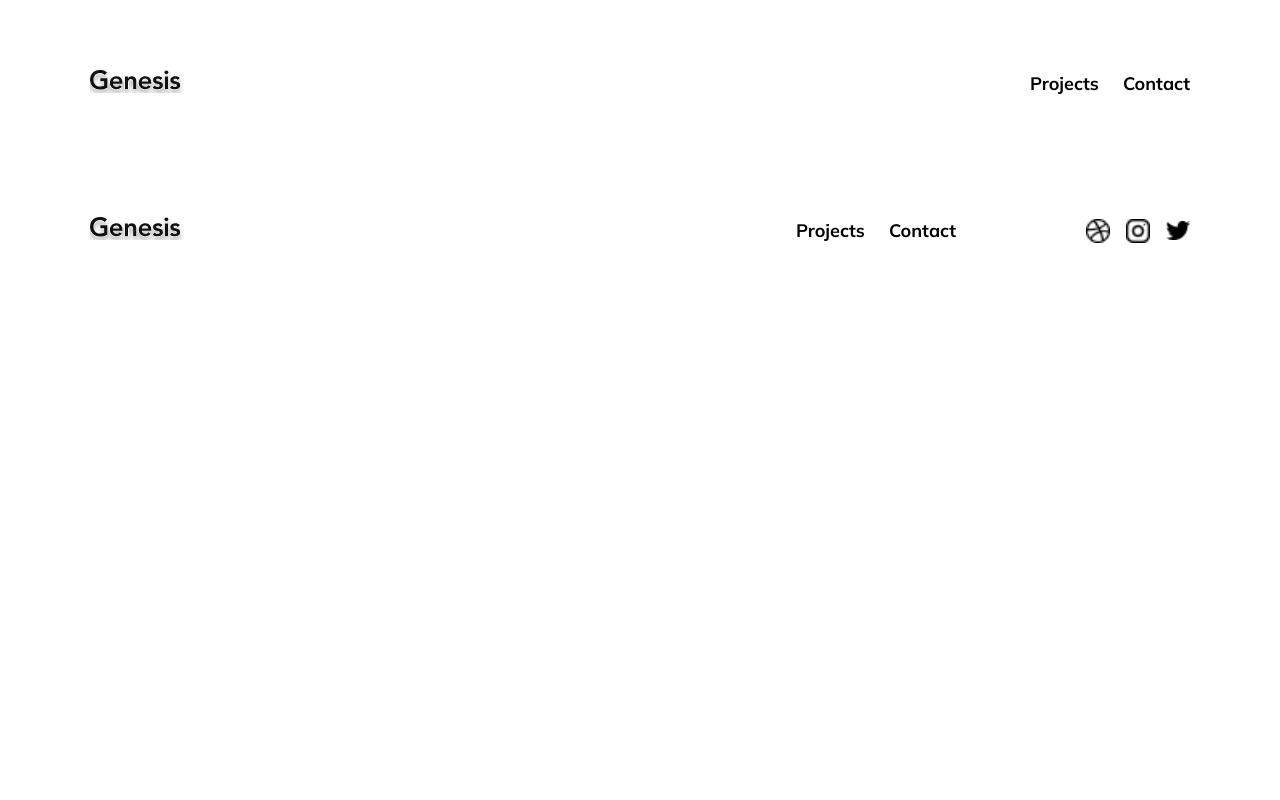
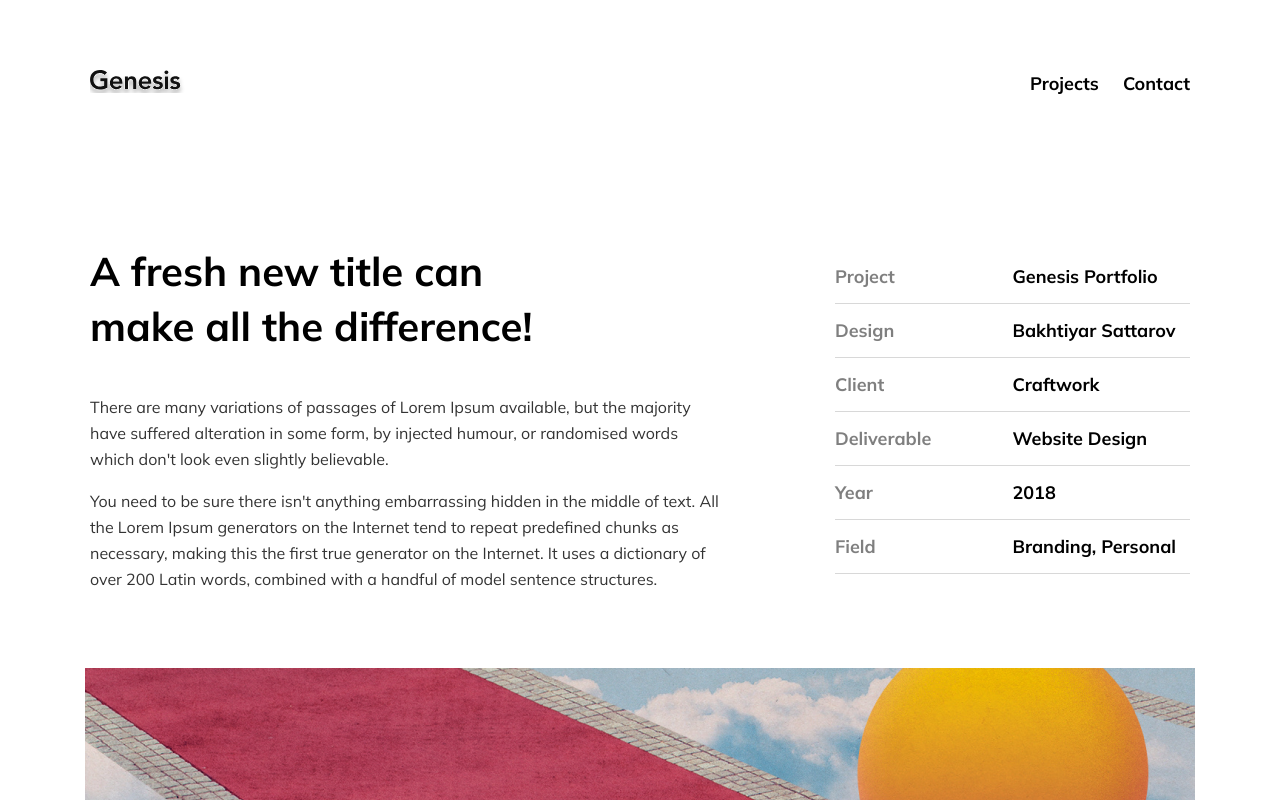
Before and after one commit to VictorKristiansson/lesson-11-css, a plain HTML site: page projects.html in a window 1280 px wide. Shown: the top 800 px of the page. Drawn offline with Linux system fonts and the light colour scheme.

Commit message:
lesson-11-css
started working on projects.html. added some html and css styling

```diff
--- a/projects.html
+++ b/projects.html
@@ -22,6 +22,50 @@
         </ul>
       </div>
     </header>
+
+
+    <!--PROJECT_MAIN-->
+<div class="projects">
+
+  <div class="projects-left">
+
+    <div class="projects-heading">
+      <h1>A fresh new title can make all the difference!</h1>
+    </div>
+
+    <div class="projects-text">
+      <p>
+        There are many variations of passages of Lorem Ipsum available,
+        but the majority have suffered alteration in some form,
+        by injected humour, or randomised words which don't look even slightly believable.
+      </p>
+      <p>
+        You need to be sure there isn't anything embarrassing hidden in the middle of text.
+        All the Lorem Ipsum generators on the Internet tend to repeat predefined chunks as necessary,
+        making this the first true generator on the Internet.
+        It uses a dictionary of over 200 Latin words, combined with a handful of model sentence structures.
+      </p>
+    </div>
+  </div>
+
+  <div class="projects-right">
+    <ul class="project-info">
+      <li><span>Project</span> Genesis Portfolio</li>
+      <li><span>Design</span> Bakhtiyar Sattarov</li>
+      <li><span>Client</span> Craftwork</li>
+      <li><span>Deliverable</span> Website Design</li>
+      <li><span>Year</span> 2018</li>
+      <li><span>Field</span> Branding, Personal</li>
+    </ul>
+  </div>
+</div>
+
+<div>
+  <div class="projects-main-pic">
+    <img src="./images/projects-main-pic.png" alt="">
+  </div>
+</div>
+
 
 
 
--- /dev/null
+++ b/styles/_projects.scss
@@ -0,0 +1,61 @@
+.projects {
+    width: 1100px;
+    margin: 0 auto;
+    display: flex;
+    justify-content: space-between;
+    align-items: center;
+    font-family: "Mulish", sans-serif;
+    margin-top: 100px;
+}
+
+.projects-heading {
+    width: 495px;
+    margin-bottom: 40px;
+}
+
+.projects-heading h1 {
+    font-weight: bold;
+    font-size: 40px;
+    line-height: 55px;
+}
+
+.projects-text {
+    width: 635px;
+}
+
+.projects-text p {
+    font-size: 16px;
+    color: rgba(0, 0, 0, 0.8);
+    line-height: 26px;
+}
+
+.projects-right {
+    width: 355px;
+    margin-left: 100px;
+}
+
+.projects-right ul {
+    list-style: none;
+    padding: 0;
+    margin: 0;
+}
+
+.projects-right li {
+    display: grid;
+    grid-template-columns: 1fr 1fr; /* två kolumner: etikett och värde */
+    border-bottom: 1px solid #D8D8D8;
+    font-size: 18px;
+    font-weight: bold;
+    padding: 15px 0 15px 0;
+
+}
+
+.projects-right span {
+    font-weight: bold;
+    font-size: 18px;
+    color: rgba(0, 0, 0, 0.5);
+}
+
+.projects-main-pic {
+    margin-top: 60px;
+}
--- a/styles/style.scss
+++ b/styles/style.scss
@@ -6,3 +6,4 @@
 @import 'services';
 @import 'awards';
 @import 'contact';
+@import 'projects';
```
Also changed, not shown: images/projects-main-pic.png (added), styles/style.css, 1 other file.
